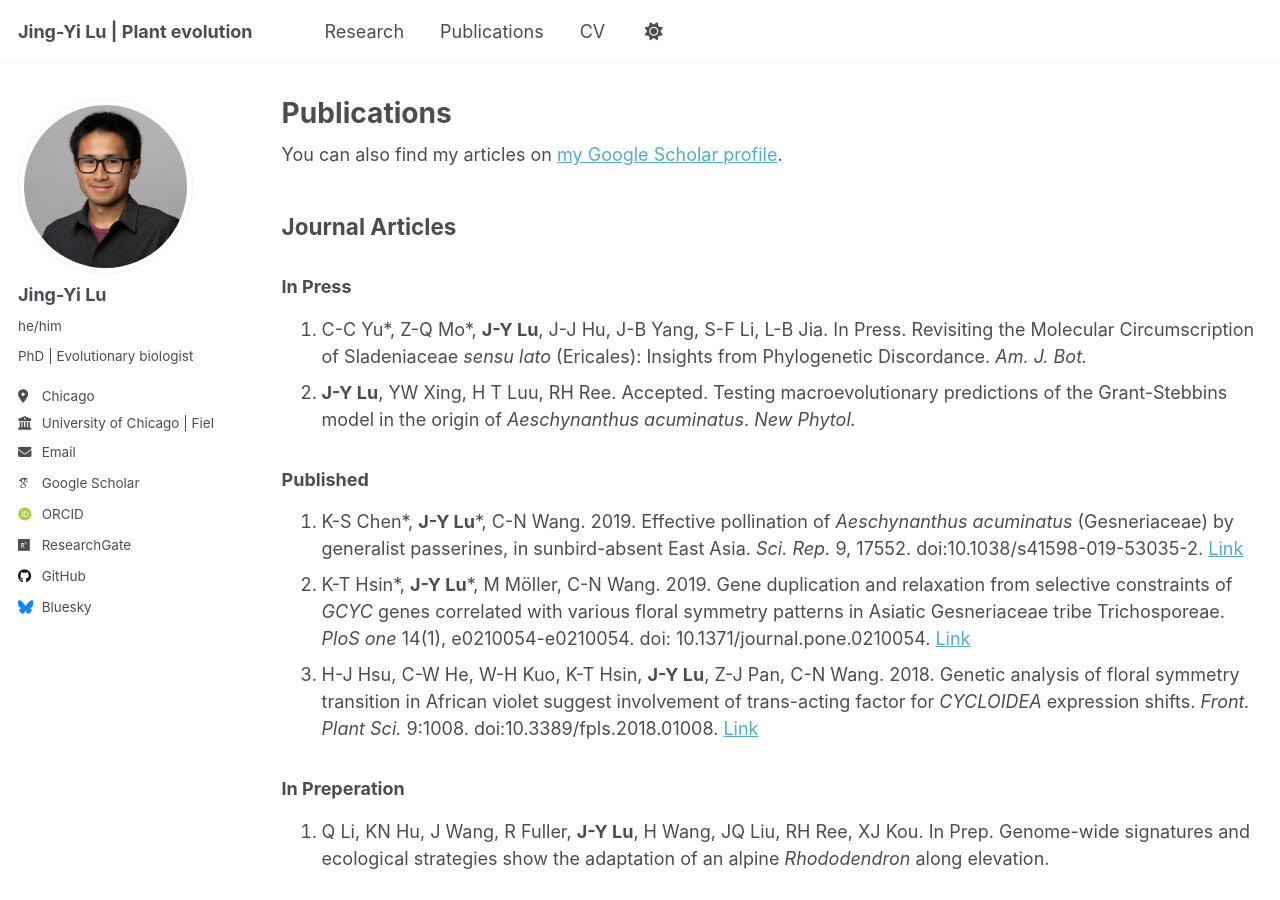
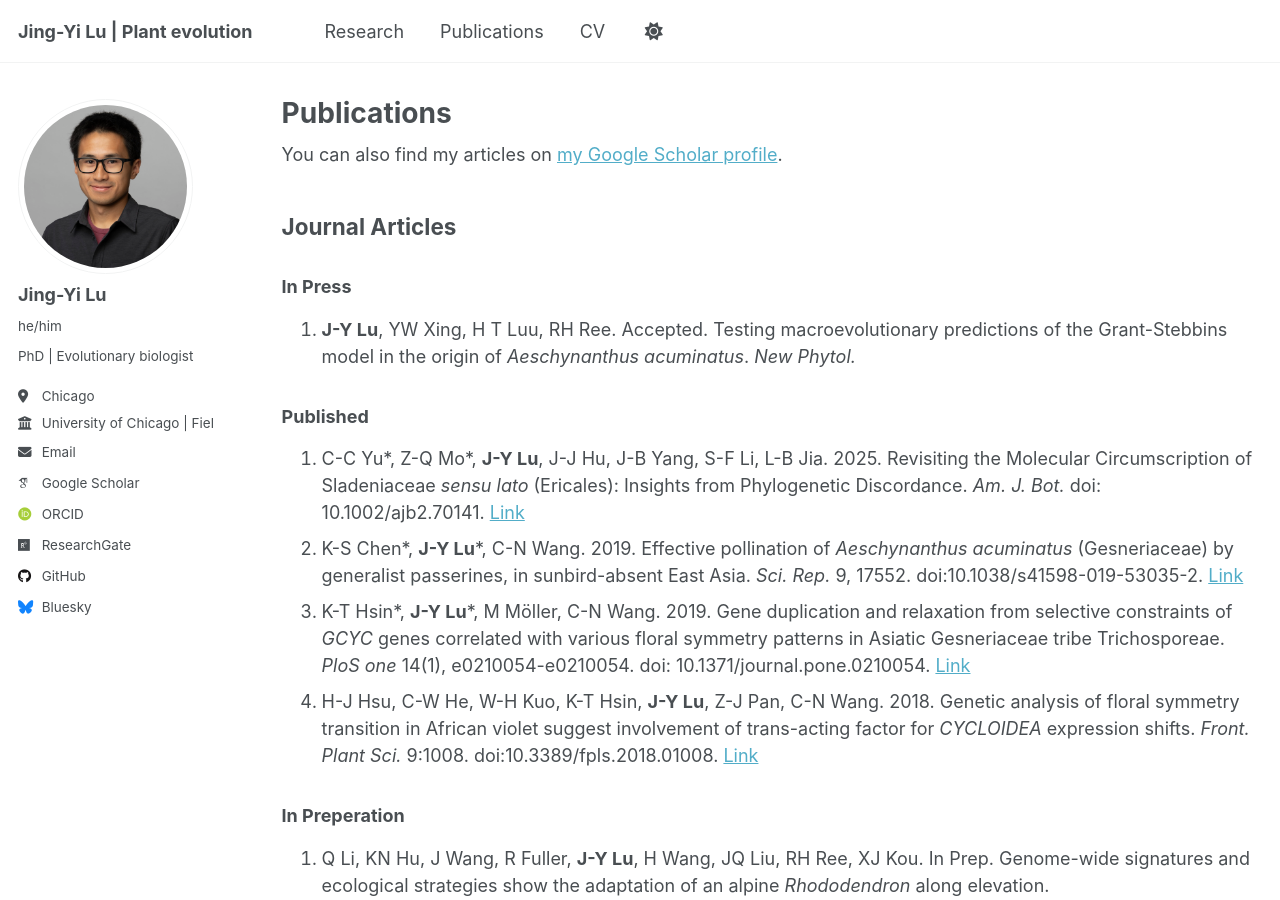
Before and after one commit to jingyilu/jingyilu.github.io, a Jekyll site: the page built from _pages/publications.md, in a window 1280 px wide and 900 px high. Built offline with Jekyll 4.4.1, drawn with Linux system fonts in a browser that asks for light colours; some web fonts are replaced; a script that is not in the unit is left out.

Commit message:
update research

```diff
--- a/_pages/publications.md
+++ b/_pages/publications.md
@@ -16,16 +16,16 @@
 
 ### In Press
 
-1. C-C Yu\*, Z-Q Mo\*, **J-Y Lu**, J-J Hu, J-B Yang, S-F Li, L-B Jia. In Press. Revisiting the Molecular Circumscription of Sladeniaceae _sensu lato_ (Ericales): Insights from Phylogenetic Discordance. _Am. J. Bot._
-2. **J-Y Lu**, YW Xing, H T Luu, RH Ree. Accepted. Testing macroevolutionary predictions of the Grant-Stebbins
+1. **J-Y Lu**, YW Xing, H T Luu, RH Ree. Accepted. Testing macroevolutionary predictions of the Grant-Stebbins
 model in the origin of _Aeschynanthus acuminatus_. _New Phytol._
 
 
 ### Published
 
-1. K-S Chen\*, **J-Y Lu**\*, C-N Wang. 2019. Effective pollination of _Aeschynanthus acuminatus_ (Gesneriaceae) by generalist passerines, in sunbird-absent East Asia. _Sci. Rep._ 9, 17552. doi:10.1038/s41598-019-53035-2. [Link](https://doi.org/10.1038/s41598-019-53035-2)
-2. K-T Hsin\*, **J-Y Lu**\*, M Möller, C-N Wang. 2019. Gene duplication and relaxation from selective constraints of _GCYC_ genes correlated with various floral symmetry patterns in Asiatic Gesneriaceae tribe Trichosporeae. _PloS one_ 14(1), e0210054-e0210054. doi: 10.1371/journal.pone.0210054. [Link](https://doi.org/10.1371/journal.pone.0210054)
-3. H-J Hsu, C-W He, W-H Kuo, K-T Hsin, **J-Y Lu**, Z-J Pan, C-N Wang. 2018. Genetic analysis of floral symmetry transition in African violet suggest involvement of trans-acting factor for _CYCLOIDEA_ expression shifts. _Front. Plant Sci._ 9:1008. doi:10.3389/fpls.2018.01008. [Link](https://doi.org/10.3389/fpls.2018.01008)
+1. C-C Yu\*, Z-Q Mo\*, **J-Y Lu**, J-J Hu, J-B Yang, S-F Li, L-B Jia. 2025. Revisiting the Molecular Circumscription of Sladeniaceae _sensu lato_ (Ericales): Insights from Phylogenetic Discordance. _Am. J. Bot._ doi: 10.1002/ajb2.70141. [Link](https://doi.org/10.1002/ajb2.70141)
+2. K-S Chen\*, **J-Y Lu**\*, C-N Wang. 2019. Effective pollination of _Aeschynanthus acuminatus_ (Gesneriaceae) by generalist passerines, in sunbird-absent East Asia. _Sci. Rep._ 9, 17552. doi:10.1038/s41598-019-53035-2. [Link](https://doi.org/10.1038/s41598-019-53035-2)
+3. K-T Hsin\*, **J-Y Lu**\*, M Möller, C-N Wang. 2019. Gene duplication and relaxation from selective constraints of _GCYC_ genes correlated with various floral symmetry patterns in Asiatic Gesneriaceae tribe Trichosporeae. _PloS one_ 14(1), e0210054-e0210054. doi: 10.1371/journal.pone.0210054. [Link](https://doi.org/10.1371/journal.pone.0210054)
+4. H-J Hsu, C-W He, W-H Kuo, K-T Hsin, **J-Y Lu**, Z-J Pan, C-N Wang. 2018. Genetic analysis of floral symmetry transition in African violet suggest involvement of trans-acting factor for _CYCLOIDEA_ expression shifts. _Front. Plant Sci._ 9:1008. doi:10.3389/fpls.2018.01008. [Link](https://doi.org/10.3389/fpls.2018.01008)
 
 
 <!-- ### In Review
@@ -33,6 +33,7 @@
 1. -->
 
 ### In Preperation
+
 1. Q Li, KN Hu, J Wang, R Fuller, **J-Y Lu**, H Wang, JQ Liu, RH Ree, XJ Kou. In Prep. Genome-wide signatures and ecological strategies show the adaptation of an alpine _Rhododendron_ along elevation.
 
 2. **J-Y Lu**, S-J Ling, M-X Ren, RH Ree. In Prep. Floral traits limit pollinator assemblages and determine the visiting behavior of nectar specialist passerines.
```
